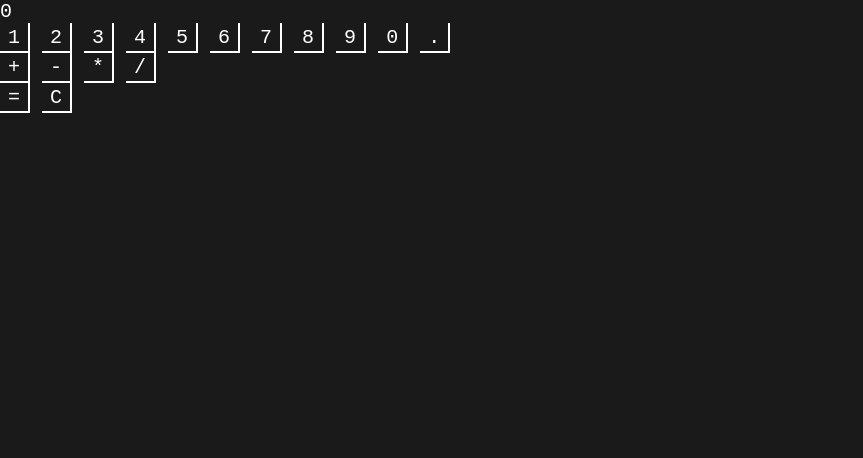
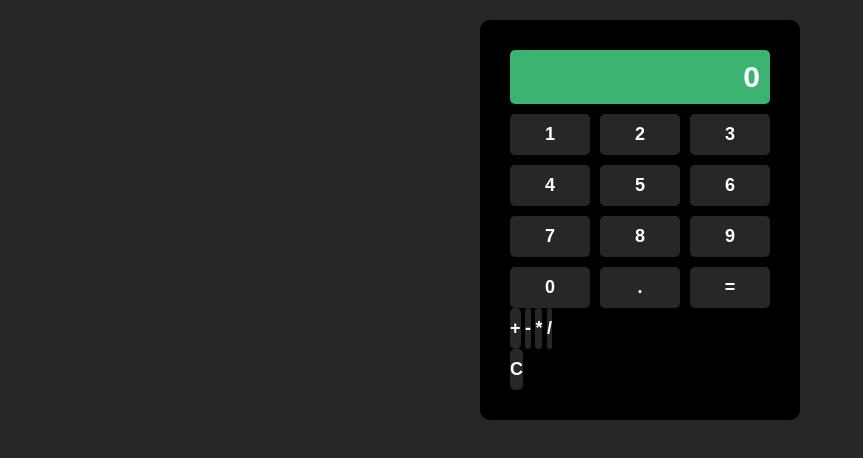
Before and after one commit to ssbal/calculator, a plain HTML site: page index.html in a window 1280 px wide. Shown: the whole page, without its empty margins (0-863 px from the left). Drawn offline with Linux system fonts and the light colour scheme.

Commit message:
Add styles for buttons and display

```diff
--- a/index.html
+++ b/index.html
@@ -10,17 +10,28 @@
     <div class="container">
       <div class="display">0</div>
       <div class="numbers">
+        <div class="numerals">
+          <span>
             <button id="one" data-value="1">1</button>
             <button id="two" data-value="2">2</button>
             <button id="three" data-value="3">3</button>
+          </span>
+          <span>
             <button id="four" data-value="4">4</button>
             <button id="five" data-value="5">5</button>
             <button id="six" data-value="6">6</button>
+          </span>
+          <span>
             <button id="seven" data-value="7">7</button>
             <button id="eight" data-value="8">8</button>
             <button id="nine" data-value="9">9</button>
+          </span>
+          <span>
             <button id="zero" data-value="0">0</button>
             <button id="point" data-value=".">.</button>
+            <button id="equal" data-action="=">=</button>
+          </span>
+        </div>
       </div>
       <div class="actions">
         <button id="add" data-action="+">+</button>
@@ -28,7 +39,7 @@
         <button id="mul" data-action="*">*</button>
         <button id="div" data-action="/">/</button>
       </div>
-      <button id="equal" data-action="=">=</button>
+
       <button id="clear" data-action="c">C</button>
     </div>
 
--- a/style.css
+++ b/style.css
@@ -2,26 +2,61 @@
   margin: 0;
   padding: 0;
   box-sizing: border-box;
-  font-family: monospace;
+  font-family: sans-serif;
 }
 
 body {
-  background-color: #1a1a1a;
+  display: flex;
+  justify-content: center;
+  align-items: center;
+  background: #272727;
   color: #fff;
 }
 
-div,
-button,
-p {
-  font-size: 20px;
+.container {
+  width: 320px;
+  max-width: 90%;
+  margin: 20px 0;
+  background: #000;
+  padding: 30px;
+  border-radius: 10px;
+}
+
+.display {
+  background: linear-gradient(to right, lightgreen, mediumseagreen);
+  background: mediumseagreen;
+  padding: 10px;
+  font-size: 30px;
+  font-weight: bold;
+  color: #fff;
+  text-align: right;
+  border-radius: 5px;
+  margin-bottom: 10px;
+}
+
+.numerals {
+  display: flex;
+  flex-direction: column;
+  gap: 10px;
+}
+
+.numerals span {
+  display: flex;
+  gap: 10px;
 }
 
 button {
-  width: 30px;
-  height: 30px;
-  background: none;
+  flex: 1;
+  background: #272727;
   border: none;
+  border-radius: 5px;
+  font-size: 18px;
+  padding: 10px 0;
+  font-weight: bold;
   color: inherit;
-  border-right: 2px solid #fff;
-  border-bottom: 2px solid #fff;
 }
+
+button:hover {
+  cursor: pointer;
+  background: #1a1a1a;
+}
```
Lines whose indentation alone changed are shown as unchanged.
